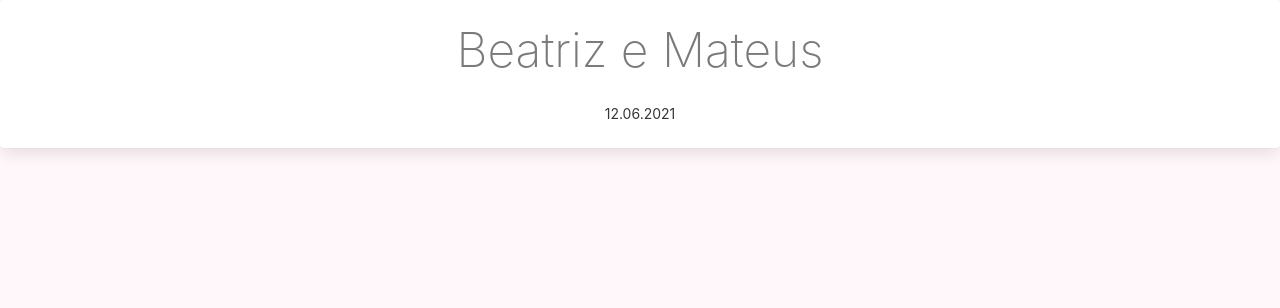
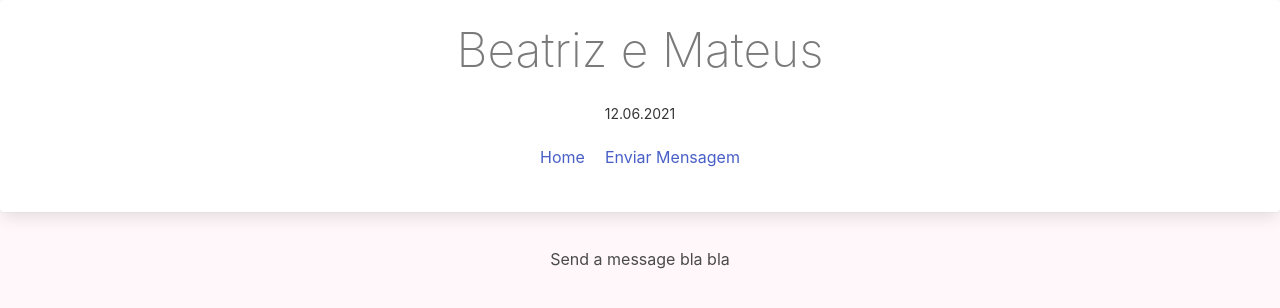
Before and after one commit to moisesduartem/wedding-site, a Vue app in the folder client/: page /message/send in a window 1280 px wide. Shown: the top 308 px of the page. Built offline with nearby package versions, Linux system fonts and the light colour scheme.

Commit message:
send a router link on header to send a message to the couple

```diff
--- a/client/src/components/Header.vue
+++ b/client/src/components/Header.vue
@@ -2,6 +2,10 @@
   <div id="header" class="card">
     <h1 id="title" class="title is-1 has-text-grey">Beatriz e Mateus</h1>
     <small class="has-text-dark">12.06.2021</small>
+    <div class="navlinks">
+      <router-link class="navlink" to="/">Home</router-link>
+      <router-link class="navlink" to="/message/send">Enviar Mensagem</router-link>
+    </div>
   </div>
 </template>
 
@@ -20,4 +24,15 @@ export default {
     display: fixed;
     padding: 23px;
   }
+
+  .navlinks {
+    display: flex;
+    justify-content: center;
+    margin: 10px;
+  }
+
+  .navlink {
+    padding: 10px;
+    transition: all .2s ease-in-out;
+  }
 </style>
--- a/client/src/router/index.js
+++ b/client/src/router/index.js
@@ -1,6 +1,7 @@
 import Vue from 'vue'
 import VueRouter from 'vue-router'
 import Home from '../views/Home.vue'
+import SendMessage from '../views/SendMessage.vue'
 
 Vue.use(VueRouter)
 
@@ -9,6 +10,11 @@ const routes = [
     path: '/',
     name: 'Home',
     component: Home
+  },
+  {
+    path: '/message/send',
+    name: 'Home',
+    component: SendMessage
   }
 ]
 
--- /dev/null
+++ b/client/src/views/SendMessage.vue
@@ -0,0 +1,15 @@
+<template>
+  <div>
+    Send a message bla bla
+  </div>
+</template>
+
+<script>
+export default {
+
+}
+</script>
+
+<style>
+
+</style>
```
